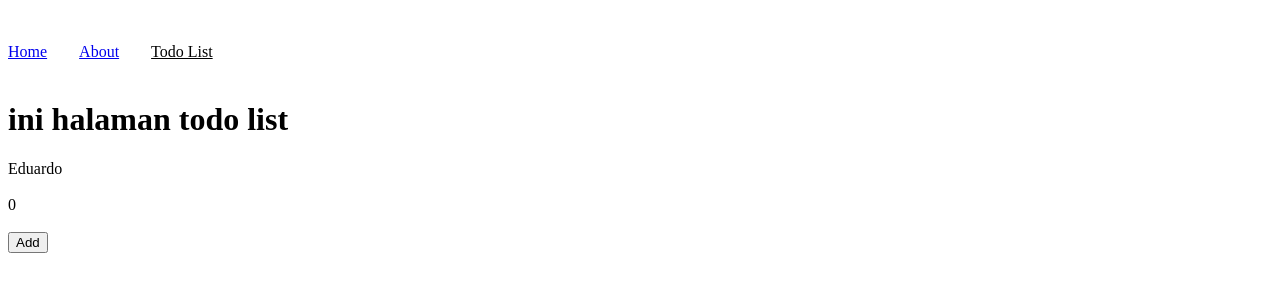
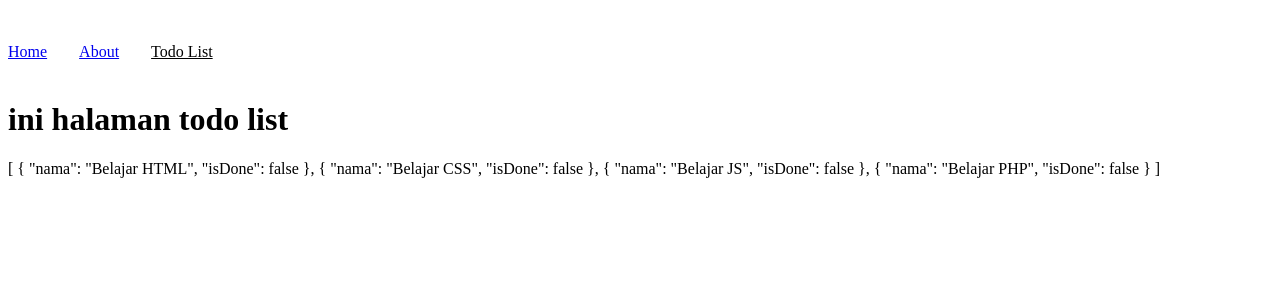
Before and after one commit to darmakom/vuejs-pinia, a Vue app: page /todolist in a window 1280 px wide. Shown: the top 300 px of the page. Built offline with nearby package versions, Linux system fonts and the light colour scheme.

Commit message:
Melanjutkan belajar Pinia

```diff
--- a/src/stores/todoStore.js
+++ b/src/stores/todoStore.js
@@ -1,13 +1,18 @@
 import { defineStore } from 'pinia'
 
 export const useTodoStore = defineStore('todo', {
-  state: () => ({ count: 0, name: 'Eduardo' }),
+  state: () => ({
+    todoList : [
+        {nama: 'Belajar HTML', isDone: false},
+        {nama: 'Belajar CSS', isDone: false},
+        {nama: 'Belajar JS', isDone: false},
+        {nama: 'Belajar PHP', isDone: false},
+    ]
+   }),
   getters: {
-    doubleCount: (state) => state.count * 2,
+
   },
   actions: {
-    increment() {
-      this.count++
-    },
+
   },
 })
--- a/src/views/TodoView.vue
+++ b/src/views/TodoView.vue
@@ -1,9 +1,7 @@
 <template>
     <h1>ini halaman todo list</h1>
 
-    {{ todoStore.name }}<br><br>
-    {{ todoStore.doubleCount }}<br><br>
-    <button @click="todoStore.increment">Add</button>
+    {{ todoStore.todoList }}
 </template>
 
 <script>
```
